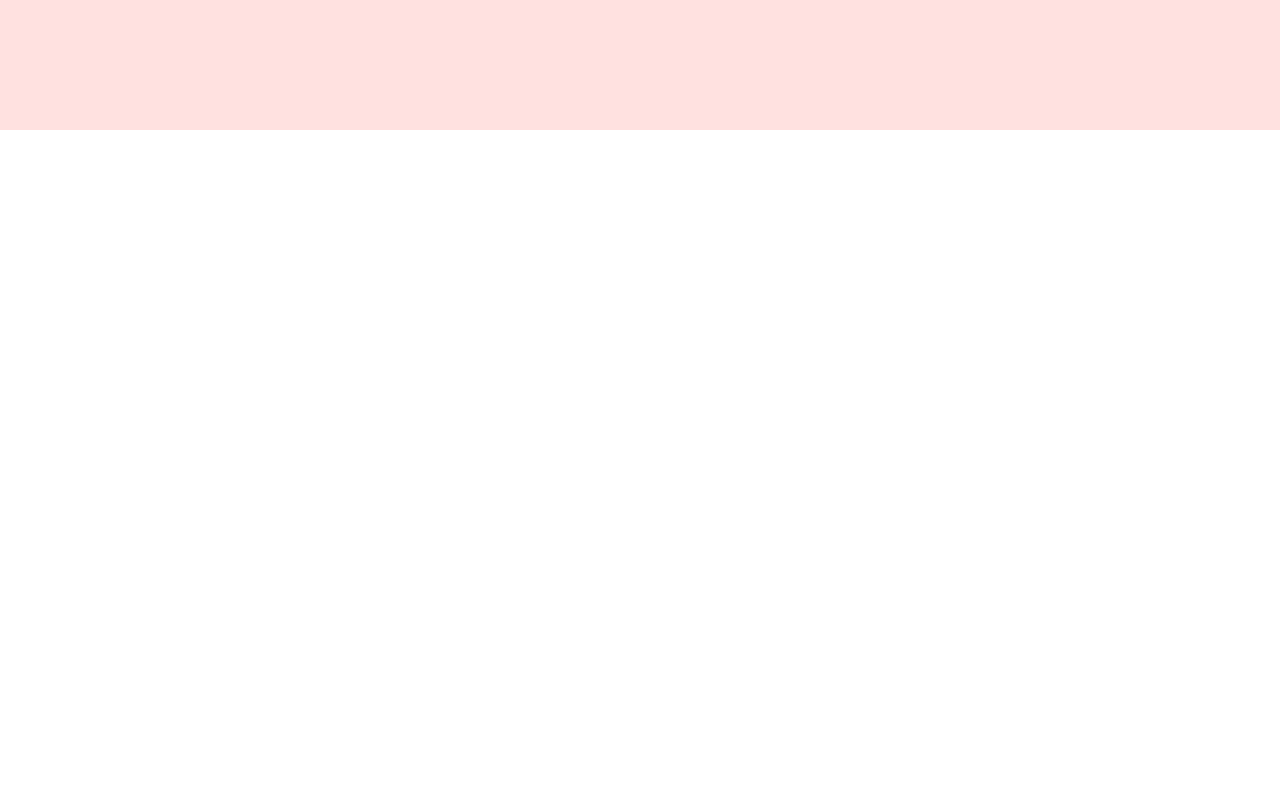
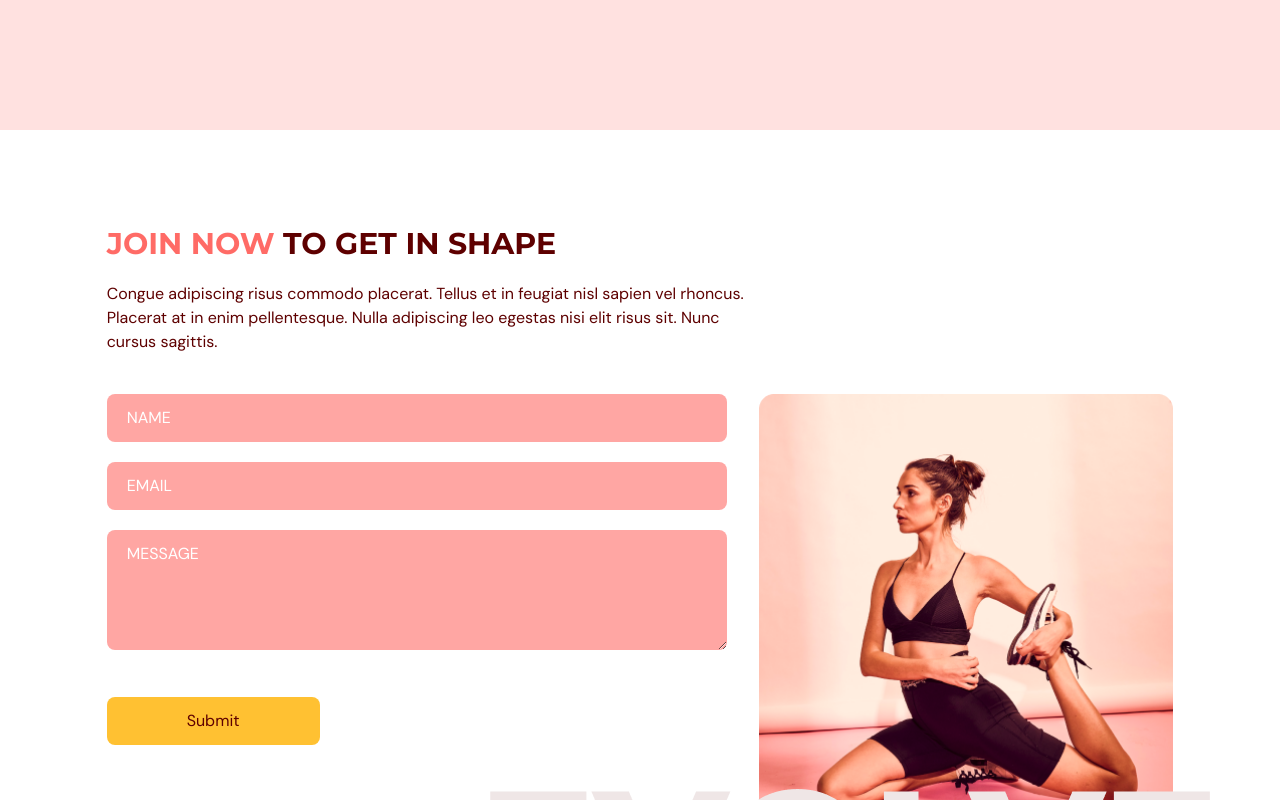
Before and after one commit to MoneebAliKarrar/fitness-app, a React (Vite) app: page / in a window 1280 px wide. Shown: the part 2860-3660 px from the top of the page. Before the commit the page ends 2990 px from the top, so only its background shows below. Built offline with nearby package versions, Linux system fonts and the light colour scheme.

Commit message:
added the contact us page

```diff
--- a/package.json
+++ b/package.json
@@ -14,7 +14,8 @@
     "framer-motion": "^11.11.9",
     "react": "^18.3.1",
     "react-anchor-link-smooth-scroll": "^1.0.12",
-    "react-dom": "^18.3.1"
+    "react-dom": "^18.3.1",
+    "react-hook-form": "^7.53.1"
   },
   "devDependencies": {
     "@eslint/js": "^9.13.0",
--- a/src/App.tsx
+++ b/src/App.tsx
@@ -4,6 +4,7 @@
 import Home from '@/scenes/home'
 import Benefits from "./scenes/Benefits";
 import OurClasses from "./scenes/OurClasses";
+import ContactUs from "./scenes/contactus";
 
 
 function App() {
@@ -33,6 +34,9 @@
      <Home setSelectedPage={setSelectedPage}></Home>
      <Benefits setSelectedPage={setSelectedPage}></Benefits>
      <OurClasses setSelectedPage = {setSelectedPage}></OurClasses>
+     <ContactUs setSelectedPage = {setSelectedPage}></ContactUs>
+
+
     </div>
   )
 }
--- /dev/null
+++ b/src/scenes/contactus/index.tsx
@@ -0,0 +1,108 @@
+import { SelectedPage } from '@/shared/types'
+import { motion } from 'framer-motion'
+import { useForm } from 'react-hook-form'
+import ContactUsPageGraphic from '@/assets/ContactUsPageGraphic.png'
+import HText from '@/shared/HText'
+type Props = {
+    setSelectedPage:(value:SelectedPage) =>void
+}
+
+function ContactUs({setSelectedPage}: Props) {
+  const INPUTSTYLES = `mb-5 w-full rounded-lg bg-primary-300
+  px-5 py-3 placeholder-white`;
+
+  const {register,trigger,formState:{errors}} = useForm();
+
+  const onSubmit = async (e:any) => {
+    const isValid = await trigger();
+    if(!isValid){
+      e.preventDefault();
+    }
+  }
+  return (
+    <section id='contactus' className='mx-auto w-5/6 pt-24 pb-32'>
+      <motion.div onViewportEnter={() => setSelectedPage(SelectedPage.ContactUs)}>
+        {/* Header */}
+        <motion.div className='md:w-3/5'
+        initial="hidden" whileInView="visible"
+        viewport={{once: true, amount:0.5}}
+        transition={{duration:0.5}}
+        variants={{hidden:{opacity:0,x:-50},visible:{opacity:1,x:0}}}
+        >
+            <HText><span className='text-primary-500'>JOIN NOW</span> TO GET IN SHAPE</HText>
+            <p className='my-5'>
+              Congue adipiscing risus commodo placerat. Tellus et in feugiat nisl
+              sapien vel rhoncus. Placerat at in enim pellentesque. Nulla
+              adipiscing leo egestas nisi elit risus sit. Nunc cursus sagittis.
+            </p>
+        </motion.div>
+        {/* FROM AND IMAGE */}
+        <div className='mt-10 md:flex gap-8  justify-between '>
+          <motion.div className='mt-10 basis-3/5 md:mt-0'
+          initial="hidden" whileInView="visible"
+          viewport={{once: true, amount:0.5}}
+          transition={{duration:0.5}}
+          variants={{hidden:{opacity:0,y:50},visible:{opacity:1,y:0}}}
+
+          >
+            <form target='_blank' onSubmit={onSubmit}
+            action="https://formsubmit.co/just@gmail.com"
+            method="POST"
+            >
+              <input className={INPUTSTYLES} placeholder="NAME" type='text' {...register("name",
+                {required:true,
+                  maxLength:100
+                }
+              )}/>
+              {errors.name && (<p className='mt-1 text-primary-500'>
+                {errors.name.type === "required" && "this field is required !"}
+                {errors.name.type === "maxLength" && "Max length is 100 character !"}
+              </p>)}
+
+              <input className={INPUTSTYLES} placeholder="EMAIL" type='text' {...register("email",
+                {required:true,
+                  pattern:/^[A-Z0-9._%+-]+@[A-Z0-9.-]+\.[A-Z]{2,}$/i
+                }
+              )}/>
+              {errors.email && (<p className='mt-1 text-primary-500'>
+                {errors.email.type === "required" && "this field is required !"}
+                {errors.email.type === "pattern" && "invalid email address !"}
+              </p>)}
+
+
+              <textarea className={INPUTSTYLES} placeholder="MESSAGE" rows={4} cols={50} {...register("message",
+                {required:true,
+                  maxLength:2000
+                }
+              )}/>
+              {errors.message && (<p className='mt-1 text-primary-500'>
+                {errors.message.type === "required" && "this field is required !"}
+                {errors.message.type === "maxLength" && "Max length is 2000 character !"}
+              </p>)}
+
+              <button
+              type='submit'
+              className='mt-5 rounded-lg bg-secondary-500 px-20 py-3 transition duration-500 hover:text-white'
+              >
+                Submit
+              </button>
+            </form>
+
+          </motion.div>
+          <motion.div className='relative mt-16 basis-2/5 md:mt-0'
+          initial="hidden" whileInView="visible"
+          viewport={{once: true, amount:0.5}}
+          transition={{delay: 0.2,duration:0.5}}
+          variants={{hidden:{opacity:0,y:50},visible:{opacity:1,y:0}}}
+          >
+            <div className='md:before:content-evolvetext w-full before:absolute before:-bottom-20 before:-right-10 z-[-1]'>
+              <img className='w-full ' alt='contact-us-page-graphic' src={ContactUsPageGraphic}/>
+            </div>
+          </motion.div>
+        </div>
+      </motion.div>
+    </section>
+  )
+}
+
+export default ContactUs
```
Also changed, not shown: 1 other file (tests, documents, lock files or other folders).
